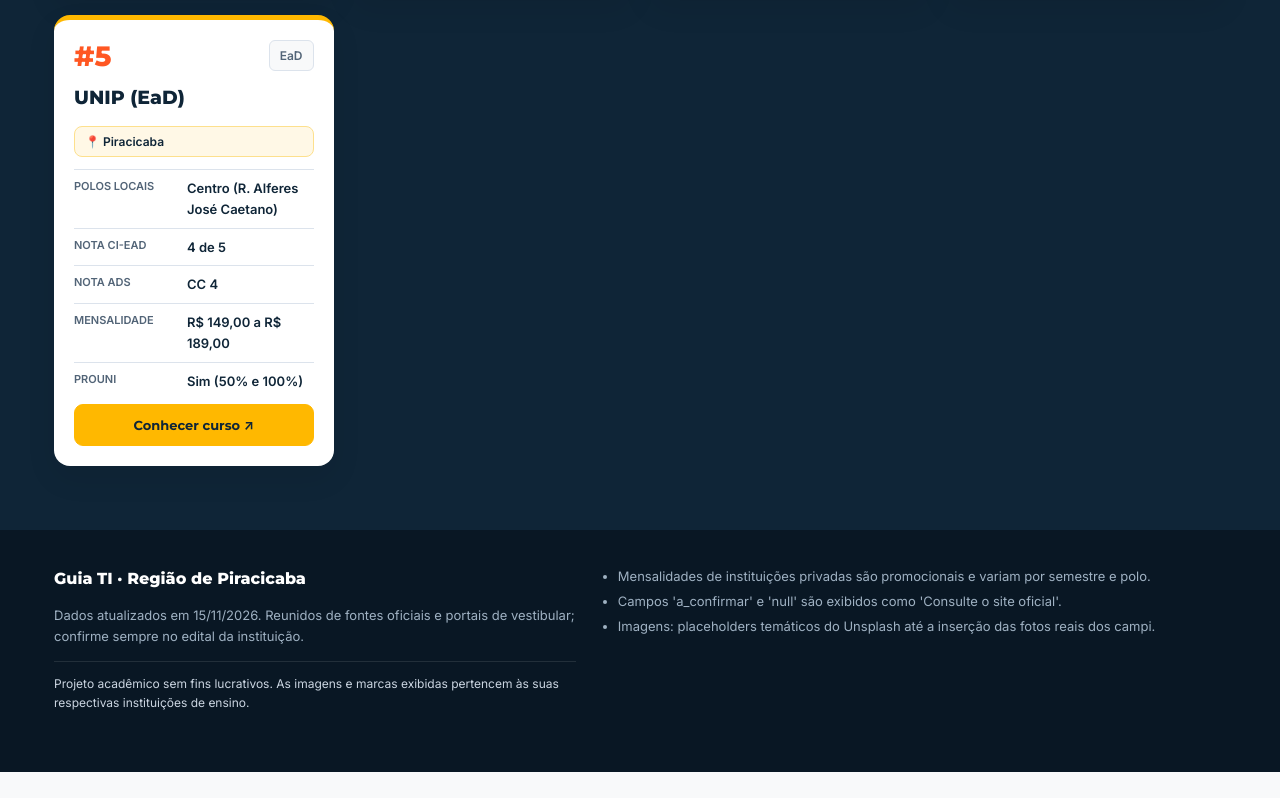
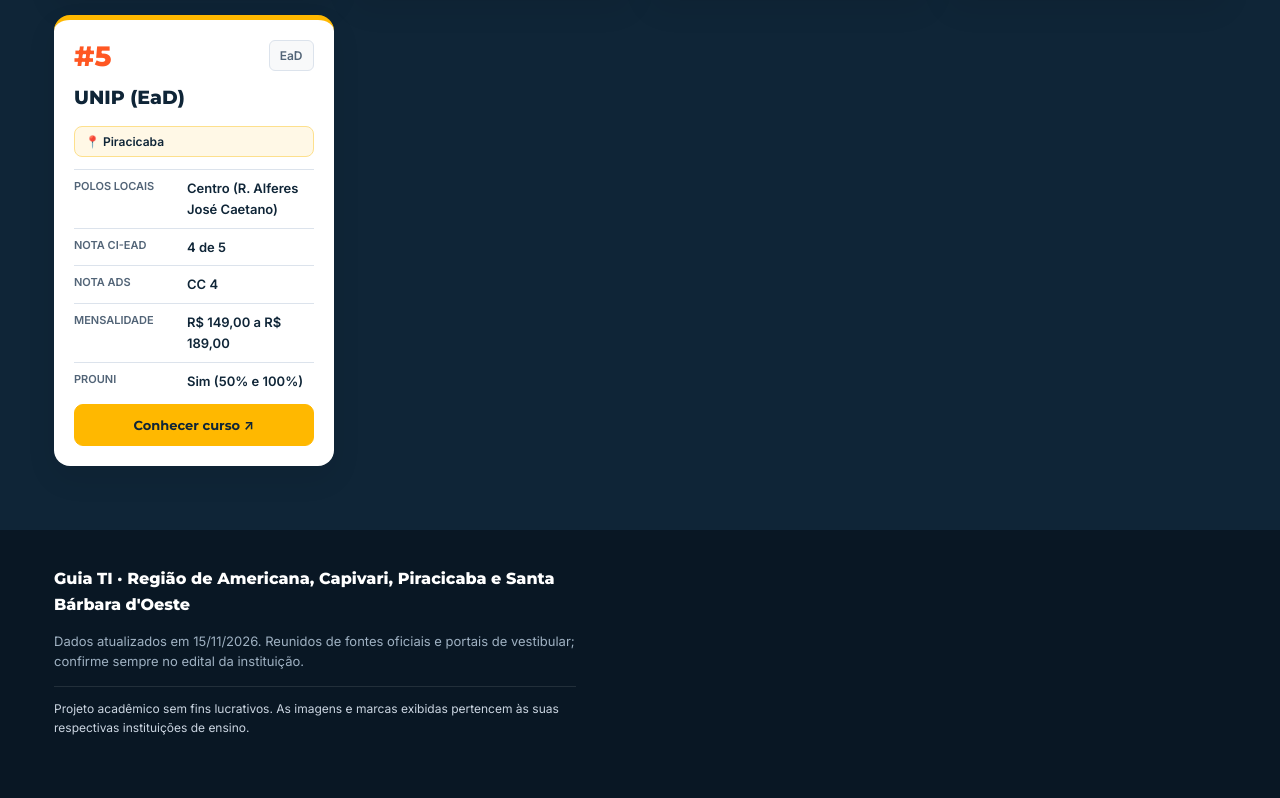
Before and after one commit to FelipeOliveira8/imersao-tecnologica-flyer-faculdades, a plain HTML site: page index.html in a window 1280 px wide. Shown: the part 4829-5627 px from the top of the page. Before the commit the page ends 5601 px from the top, so only its background shows below. Drawn offline with Linux system fonts and the light colour scheme.

Commit message:
correcao nas informações do footer

```diff
--- a/app.js
+++ b/app.js
@@ -825,7 +825,7 @@ $("#stats").innerHTML = [
 
 const dt = D.meta.atualizado_em.split("-").reverse().join("/");
 $("#upd").textContent = "Dados atualizados em " + dt + ". Reunidos de fontes oficiais e portais de vestibular; confirme sempre no edital da instituição.";
-$("#avisos").innerHTML = D.meta.avisos.map(a => `<li>${esc(a)}</li>`).join("");
+// $("#avisos").innerHTML = D.meta.avisos.map(a => `<li>${esc(a)}</li>`).join("");
 
 fromHash();
 render();
--- a/index.html
+++ b/index.html
@@ -107,7 +107,7 @@
     <footer class="footer">
         <div class="wrap footer-grid">
             <div>
-                <strong class="footer-brand">Guia TI · Região de Piracicaba</strong>
+                <strong class="footer-brand">Guia TI · Região de Americana, Capivari, Piracicaba e Santa Bárbara d'Oeste</strong>
                 <p id="upd"></p>
                 <p class="footer-disclaimer">
                     Projeto acadêmico sem fins lucrativos. As imagens e marcas exibidas pertencem às suas respectivas instituições de ensino.
```
